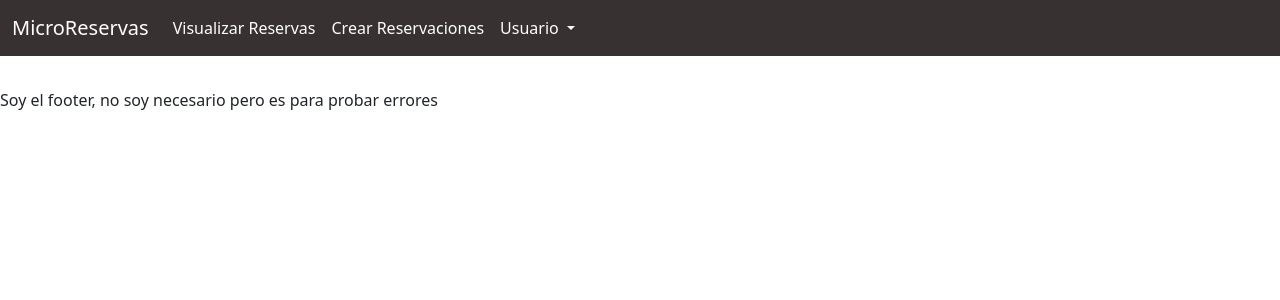
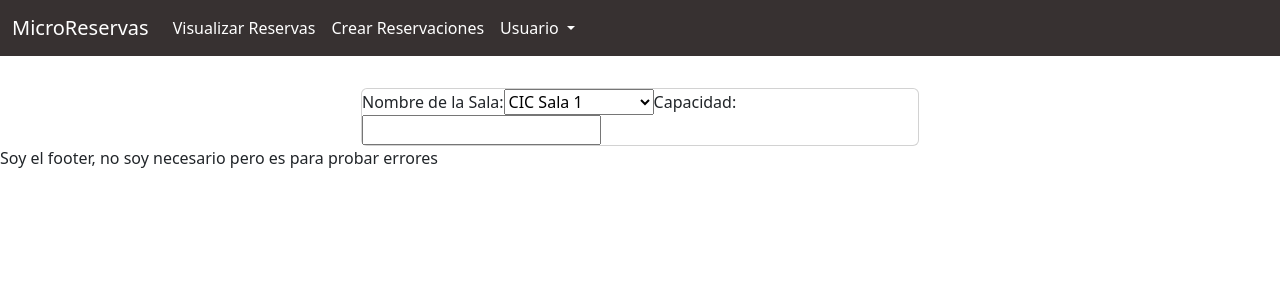
Before and after one commit to SebastianMayG/Frontend-Reservaciones, a Vue app: page /CrearReservacion in a window 1280 px wide. Shown: the top 300 px of the page. Built offline with nearby package versions, Linux system fonts and the light colour scheme.

Commit message:
feat: Se creo otra vista llamada CrearReservaciones, aun no esta terminada

```diff
--- a/src/router/index.js
+++ b/src/router/index.js
@@ -1,11 +1,17 @@
 import { createRouter, createWebHistory } from 'vue-router';
 import VisualizarReservas from '../view/VisualizarReservas.vue';
+import CrearReservacion from '../view/CrearReservacion.vue';
 
 const routes = [
     {
         path: '/VisualizarReservas',
         name : "VisualizarReservas",
         component: VisualizarReservas
+    },
+    {
+        path: '/CrearReservacion',
+        name : "CrearReservacion",
+        component: CrearReservacion
     },
 ];
 
--- /dev/null
+++ b/src/view/CrearReservacion.vue
@@ -0,0 +1,36 @@
+<script>
+import 'bootstrap/dist/js/bootstrap.bundle.min.js';
+//import { RouterLink,RouterView } from 'vue-router';
+//import { useRouter } from 'vue-router';
+
+//const router = useRouter();
+
+export default {
+    name: 'CrearReservaciones',
+};
+</script>
+
+<template>
+    <div class="container d-flex justify-content-center">
+        <div class='card w-50 '>
+            <form action="crear_reservacion" method="post">
+                <label for="nameSala">Nombre de la Sala: </label>
+                <select name="nameSala" id="nameSala">
+                    <option value="CIC Sala 1">CIC Sala 1</option>
+                    <option value="CIC Sala 2">CIC Sala 2</option>
+                    <option value="CIC Sala 3">CIC Sala 3</option>
+                    <option value="CIC Sala 4">CIC Sala 4</option>
+                    <option value="CIC Sala de actos">CIC Sala de actos</option>
+                </select>
+                <label for="capacidad">Capacidad: </label>
+                <input type="number" id="capacidad" name="capacidad">
+            </form>
+
+
+        </div>
+    </div>
+
+
+</template>
+
+<style></style>
--- a/vue.config.js
+++ b/vue.config.js
@@ -3,8 +3,6 @@ module.exports = defineConfig({
   transpileDependencies: true,
   devServer: {
     host: '0.0.0.0',  // Permite que el servidor escuche en todas las interfaces de red
-    port: 8080,       // Puedes cambiar el puerto si es necesario
-    allowedHosts: 'all',  // Permite que se conecten dispositivos desde cualquier dirección
   }
 
 })
```
